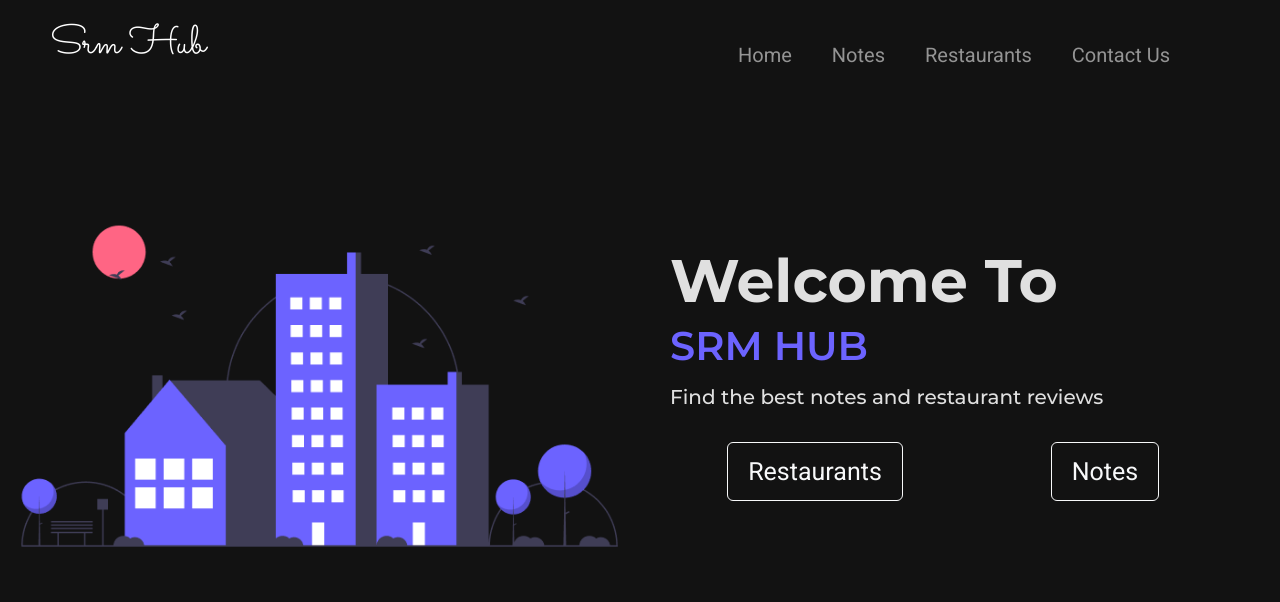
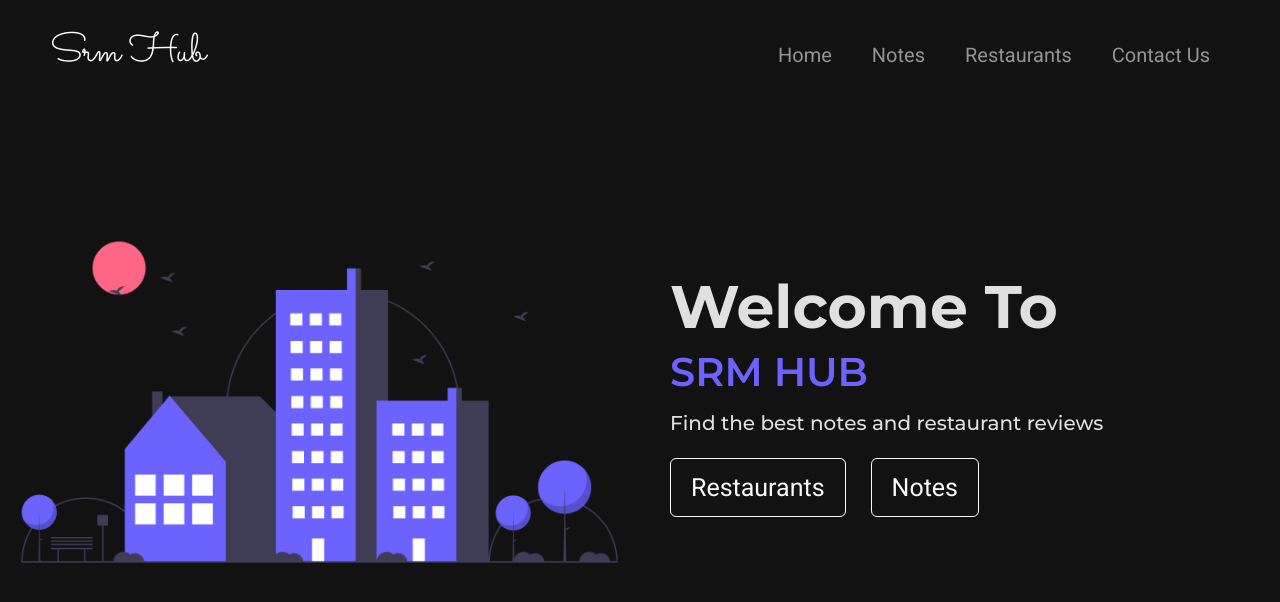
Before and after one commit to King-Agashi/srm-hub, a React (Create React App) app: page / in a window 1280 px wide. Shown: the top 602 px of the page. Built offline with nearby package versions, Linux system fonts and the light colour scheme.

Commit message:
button allignment fix and few more minor fixes

```diff
--- a/src/App.css
+++ b/src/App.css
@@ -51,13 +51,14 @@ ul {
   margin-inline-start: 0px;
   margin-inline-end: 0px;
   padding-inline-start: 40px;
-  padding-right: 3em;
+  padding-right: 1em;
 }
 
 li {
   display: list-item;
   text-align: -webkit-match-parent;
   padding-right: 1em;
+  padding-bottom: 0.8em;
 }
 
 div {
@@ -114,3 +115,9 @@ p {
   display: block;
   text-align: left;
 }
+
+button {
+  margin-right: 1em;
+  background: #7c7c7c;
+  border-radius: 8px;
+}
--- a/src/App.js
+++ b/src/App.js
@@ -34,10 +34,10 @@ function App() {
               <p>Find the best notes and restaurant reviews</p>
             </div>
             <div class="col-12 Btns d-flex flex-row">
-              <div class="col-12 col-md-6 text-lg-right text-center p-2">
+              <div class="text-lg-right text-center">
                 <a href="/restaurants"><button class="btn btn-outline-light btn-lg mt-3 mb-2"> Restaurants </button> </a>
               </div>
-              <div class="col-12 col-md-6 text-lg-left text-center p-2">
+              <div class="text-lg-left text-center">
                 <a href="/notes"><button class="btn btn-outline-light btn-lg mt-3 mb-2"> Notes </button> </a>
               </div>
             </div>
```
